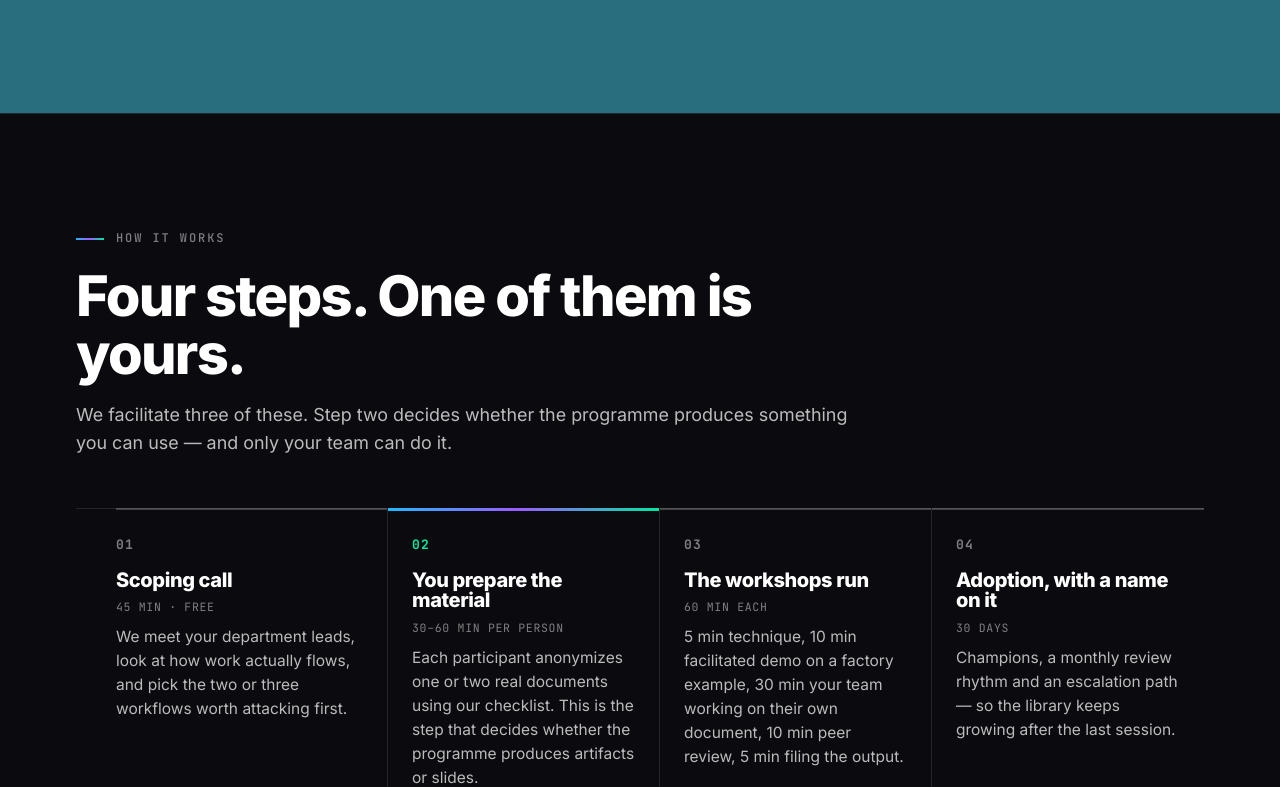
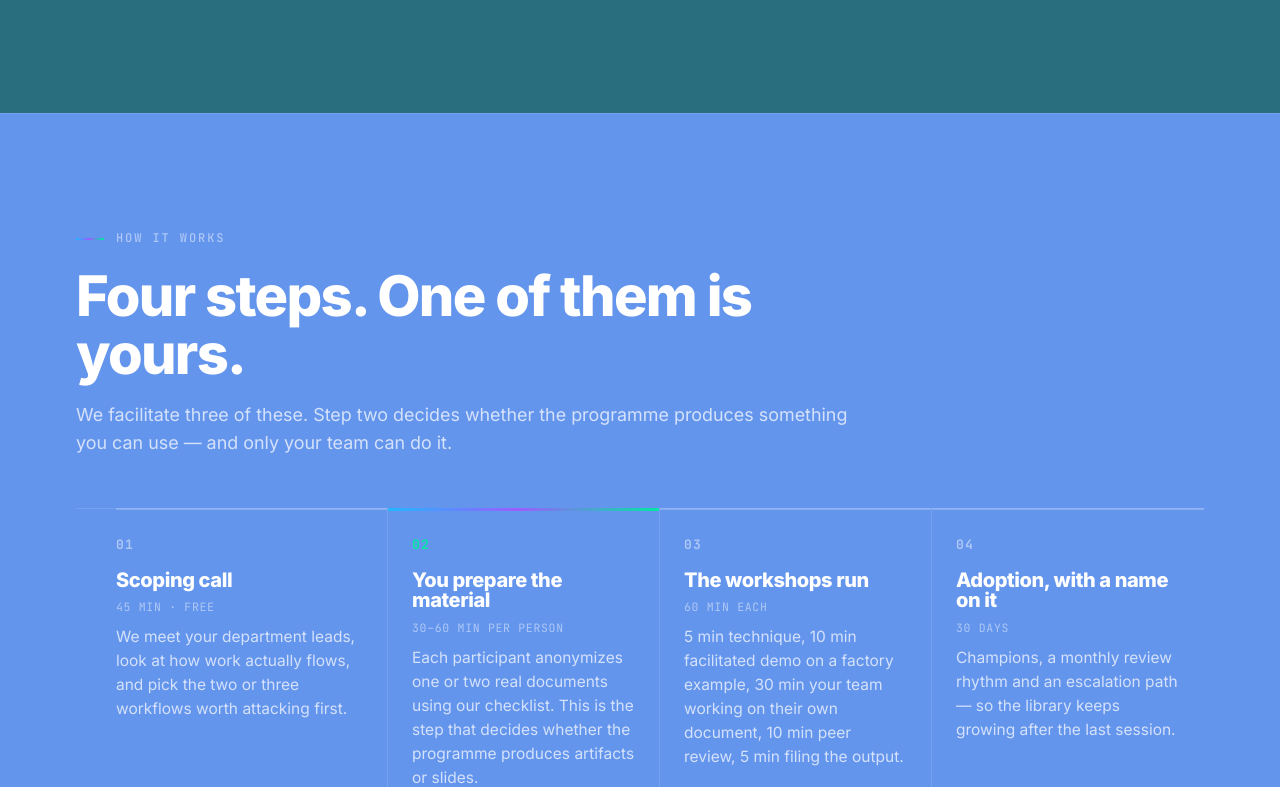
Before and after one commit to CorneanuC/ai-workshops-presentation-site, a React (Vite) app: page / in a window 1280 px wide. Shown: the part 1973-2760 px from the top of the page. Built offline with nearby package versions, Linux system fonts and the light colour scheme.

Commit message:
bg update

```diff
--- a/src/components/HowItWorks.css
+++ b/src/components/HowItWorks.css
@@ -1,5 +1,6 @@
 .how {
   border-top: 1px solid var(--line);
+    background-color: cornflowerblue;
 }
 
 .how__steps {
--- a/src/components/Programs.css
+++ b/src/components/Programs.css
@@ -1,6 +1,6 @@
 .prog {
   border-top: 1px solid var(--line);
-  background: var(--ink-2);
+  background: #5622c0;
 }
 
 .prog__grid {
```
